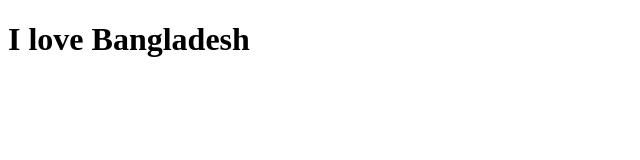
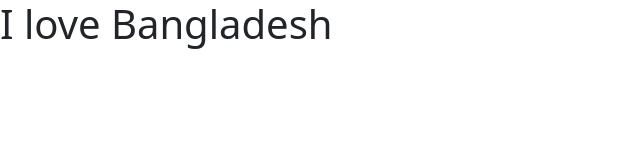
Before and after one commit to moshaddaque/bootstrap, a plain HTML site: page index.html in a window 1280 px wide. Shown: the whole page, without its empty margins (0-640 px from the left). Drawn offline with Linux system fonts and the light colour scheme.

Commit message:
bootstrap link and css link done

```diff
--- a/index.html
+++ b/index.html
@@ -5,6 +5,8 @@
     <meta http-equiv="X-UA-Compatible" content="IE=edge">
     <meta name="viewport" content="width=device-width, initial-scale=1.0">
     <title>Document</title>
+    <link rel="stylesheet" href="./css/bootstrap-css/css/bootstrap.min.css">
+    <link rel="stylesheet" href="./css/style.css">
 </head>
 <body>
     <h1>I love Bangladesh</h1>
```
Also changed, not shown: css/bootstrap-css/style.css (added), css/style.css (added).
